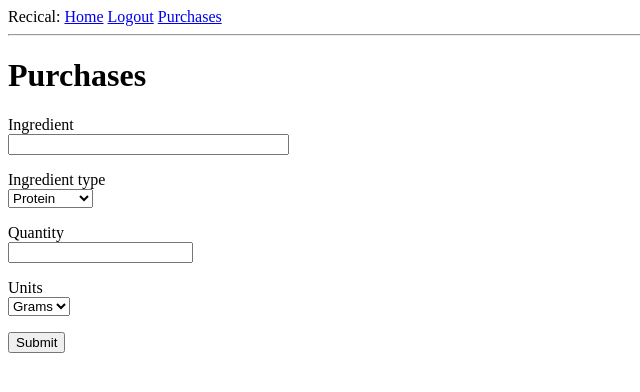
After one commit to ntkris/recical, a Flask app: page /purchases in a window 1280 px wide. The commit adds this page. Shown: the top 392 px of the page, without its empty margins (0-640 px from the left). Run offline with Flask 2, Linux system fonts and the light colour scheme; the visitor is signed in with stand-in values (Sample User, id 1).

Commit message:
Added purchases page

```diff
--- a/app/forms.py
+++ b/app/forms.py
@@ -1,5 +1,5 @@
 from flask_wtf import FlaskForm
-from wtforms import StringField, PasswordField, BooleanField, SubmitField
+from wtforms import StringField, PasswordField, BooleanField, SubmitField, DateField, DecimalField, SelectField
 from wtforms.validators import ValidationError, DataRequired, Email, EqualTo
 from app.models import User
 
@@ -25,3 +25,13 @@ class RegistrationForm(FlaskForm):
         email = User.query.filter_by(email=email.data).first()
         if email is not None:
             raise ValidationError('Email address taken. Please enter a different email address.')
+
+class PurchasesForm(FlaskForm):
+    ingredient = StringField('Ingredient', validators=[DataRequired()])
+    ingredient_type = SelectField('Ingredient type', choices=[('Protein', 'Protein'), ('Fat', 'Fat'),
+                                                   ('Seasoning', 'Seasoning'), ('Produce', 'Produce')],
+                       validators = [DataRequired()])
+    quantity = DecimalField('Quantity', validators=[DataRequired()])
+    units = SelectField('Units', choices=[('GMS', 'Grams'), ('Units', 'Units')],
+                       validators = [DataRequired()])
+    submit = SubmitField('Submit')
--- a/app/models.py
+++ b/app/models.py
@@ -29,6 +29,18 @@ class Recipe(db.Model):
     def __repr__(self):
         return '<Recipe {}>'.format(self.body)
 
+class Purchases(db.Model):
+    id = db.Column(db.Integer, primary_key=True)
+    ingredient = db.Column(db.String(140))
+    ingredient_type = db.Column(db.String(140))
+    quantity = db.Column(db.Float(140))
+    units = db.Column(db.String(140))
+    timestamp = db.Column(db.DateTime, index=True, default=datetime.utcnow)
+    user_id = db.Column(db.Integer, db.ForeignKey('user.id'))
+
+    def __repr__(self):
+        return '<Purchases {}>'.format(self.ingredient)
+
 @login.user_loader
 def load_user(id):
     return User.query.get(int(id))
--- a/app/routes.py
+++ b/app/routes.py
@@ -1,29 +1,20 @@
 from flask import render_template, flash, redirect, url_for, request
 from app import app
-from app.forms import LoginForm
+from app.forms import LoginForm, PurchasesForm
 from flask_login import current_user, login_user
 from flask_login import logout_user
 from flask_login import login_required
 from app import db
-from app.models import User
+from app.models import User, Purchases
 from werkzeug.urls import url_parse
 from app.forms import RegistrationForm
+
 
 @app.route('/')
 @app.route('/index')
 @login_required
 def index():
-    recipes = [
-        {
-            'author': {'username': 'John'},
-            'body': 'Johns first recipe'
-        },
-        {
-        'author': {'username': 'Susan'},
-        'body': 'Susan first recipe'
-        }
-    ]
-    return render_template('index.html', title = 'Home', recipes = recipes)
+    return render_template('index.html', title = 'Home')
 
 @app.route('/login', methods = ['GET', 'POST'])
 def login():
@@ -60,3 +51,17 @@ def register():
         flash('Congratulations, you are now a Recical user!')
         return redirect(url_for('login'))
     return render_template('register.html', title='Register', form=form)
+
+@app.route('/purchases', methods = ['GET', 'POST'])
+@login_required
+def purchases():
+    form = PurchasesForm()
+    if form.validate_on_submit():
+        user = User.query.filter_by(username=current_user.username).first()
+        purchases = Purchases(ingredient = form.ingredient.data, ingredient_type = form.ingredient_type.data,
+                              units = form.units.type, quantity = form.quantity.data, user_id = user.id)
+        db.session.add(purchases)
+        db.session.commit()
+        flash('Thank you for recording your purchases!')
+        return redirect(url_for('index'))
+    return render_template('purchases.html', title='Purchases', form=form)
--- a/app/templates/base.html
+++ b/app/templates/base.html
@@ -14,6 +14,7 @@
             <a href="{{ url_for('login') }}">Login</a>
             {% else %}
             <a href="{{ url_for('logout') }}">Logout</a>
+            <a href="{{ url_for('purchases') }}">Purchases</a>
             {% endif %}
         </div>
         <hr>
--- a/app/templates/index.html
+++ b/app/templates/index.html
@@ -2,7 +2,6 @@
 
 {% block content %}
     <h1>Welcome, {{ current_user.username }}!</h1>
-    {% for recipe in recipes%}
-    <div><p>{{ recipe.author.username }} says: <b>{{ recipe.body}}</b></p></div>
-    {% endfor %}
+    <div><p>Recical lets you record and track your food purchases. <br>
+        We will recommend recipes based on your purchases, and show you of what's left in the fridge! </p></div>
 {% endblock %}
--- /dev/null
+++ b/app/templates/purchases.html
@@ -0,0 +1,31 @@
+{% extends "base.html" %}
+
+{% block content %}
+    <h1>Purchases</h1>
+    <form action="" method="post">
+        {{ form.hidden_tag() }}
+        <p>
+            {{ form.ingredient.label }}<br>
+            {{ form.ingredient(size=32) }}<br>
+            {% for error in form.ingredient.errors %}
+            <span style="color: red;">[{{ error }}]</span>
+            {% endfor %}
+        </p>
+        <p>
+            {{ form.ingredient_type.label }}<br>
+            {{ form.ingredient_type }}<br>
+        </p>
+        <p>
+            {{ form.quantity.label }}<br>
+            {{ form.quantity(size=32) }}<br>
+            {% for error in form.quantity.errors %}
+            <span style="color: red;">[{{ error }}]</span>
+            {% endfor %}
+        </p>
+        <p>
+            {{ form.units.label }}<br>
+            {{ form.units }}<br>
+        </p>
+        <p>{{ form.submit() }}</p>
+    </form>
+{% endblock %}
```
Also changed, not shown: migrations/versions/6bc218f66da7_.py (added, +40 -0 lines), 1 other file.
